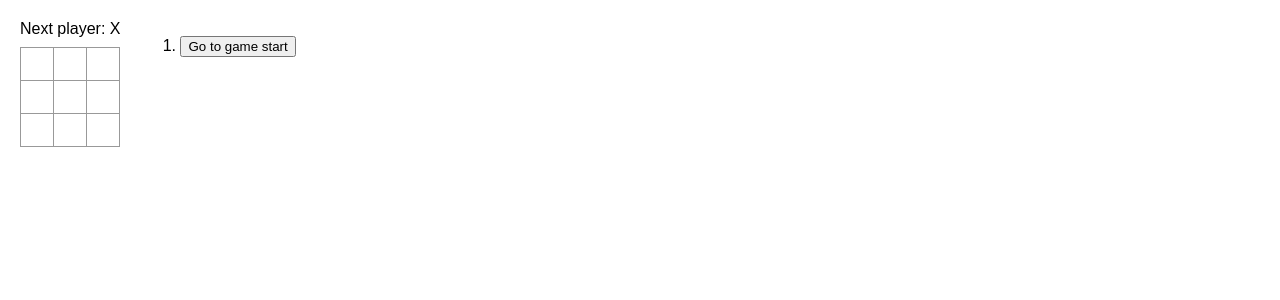
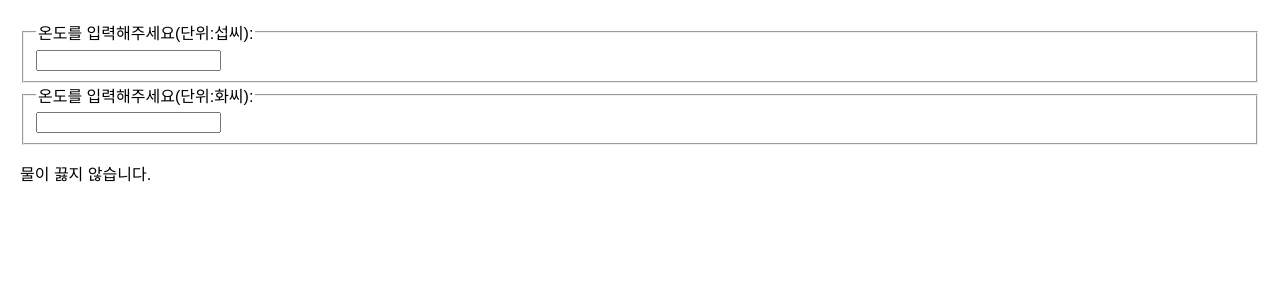
Before and after one commit to DevKTak/basic-react-project, a React (Create React App) app: page / in a window 1280 px wide. Shown: the top 300 px of the page. Built offline with nearby package versions, Linux system fonts and the light colour scheme.

Commit message:
Feat: chapter_12

```diff
--- /dev/null
+++ b/src/chapter_12/Calculator.jsx
@@ -0,0 +1,56 @@
+import React, { useState } from "react"
+import TemperatureInput from "./TemperatureInput";
+
+function BoilingVerdict(props) {
+    if (props.celsius >= 100) {
+        return <p>물이 끓습니다.</p>;
+    }
+    return <p>물이 끓지 않습니다.</p>;
+}
+
+function toCelsius(fahrenheit) {
+    return ((fahrenheit - 32) * 5) / 9;
+}
+
+function toFahrenheit(celsius) {
+    return (celsius * 9) / 5 + 32;
+}
+
+function tryConvert(temperature, convert) {
+    const input = parseFloat(temperature);
+
+    if (Number.isNaN(input)) {
+        return '';
+    }
+    const output = convert(input);
+    const rounded = Math.round(output * 1000) / 1000;
+
+    return rounded.toString();
+}
+
+function Calculator(props) {
+    const [temperature, setTemperature] = useState('');
+    const [scale, setScale] = useState('');
+
+    const handleCelsiusChange = (temperature) => {
+        setTemperature(temperature);
+        setScale('c'); // 섭씨
+    };
+
+    const handleFahrenheitChange = (temperature) => {
+        setTemperature(temperature);
+        setScale('f'); // 화씨
+    };
+
+    const celsius = scale === 'f' ? tryConvert(temperature, toCelsius) : temperature; // 섭씨
+    const fahrenheit = scale === 'c' ? tryConvert(temperature, toFahrenheit) : temperature; // 화씨
+
+    return (
+        <div>
+            <TemperatureInput scale="c" temperature={celsius} onTemperatureChagne={handleCelsiusChange} />
+            <TemperatureInput scale="f" temperature={fahrenheit} onTemperatureChagne={handleFahrenheitChange} />
+            <BoilingVerdict celsius={parseFloat(celsius)} />
+        </div>
+    );
+}
+export default Calculator;
--- /dev/null
+++ b/src/chapter_12/TemperatureInput.jsx
@@ -0,0 +1,20 @@
+const scaleNames = {
+    c: "섭씨",
+    f: "화씨",
+};
+
+function TemperatureInput(props) {
+    const handleChange = (event) => {
+        props.onTemperatureChagne(event.target.value);
+    };
+
+    return (
+        <fieldset>
+            <legend>
+                온도를 입력해주세요(단위:{scaleNames[props.scale]}):
+            </legend>
+            <input value={props.temperature} onChange={handleChange} />
+        </fieldset>
+    );
+}
+export default TemperatureInput;
--- a/src/index.js
+++ b/src/index.js
@@ -4,8 +4,9 @@
 import reportWebVitals from './reportWebVitals';
 
 // import Accommodate from './chapter_07/Accommodate';
-import Board from './official_document/Tic-Tac-Toe/Board';
+// import Board from './official_document/Tic-Tac-Toe/Board';
 import './style.css';
+import Calculator from './chapter_12/Calculator';
 
 const container = document.getElementById('root');
 const root = ReactDOM.createRoot(container);
@@ -13,7 +14,8 @@
 root.render(
   // <React.StrictMode>
     // <Accommodate />,
-    <Board />,
+    // <Board />,
+    <Calculator />
   // </React.StrictMode>,
   // document.getElementById('root')
 );
```
